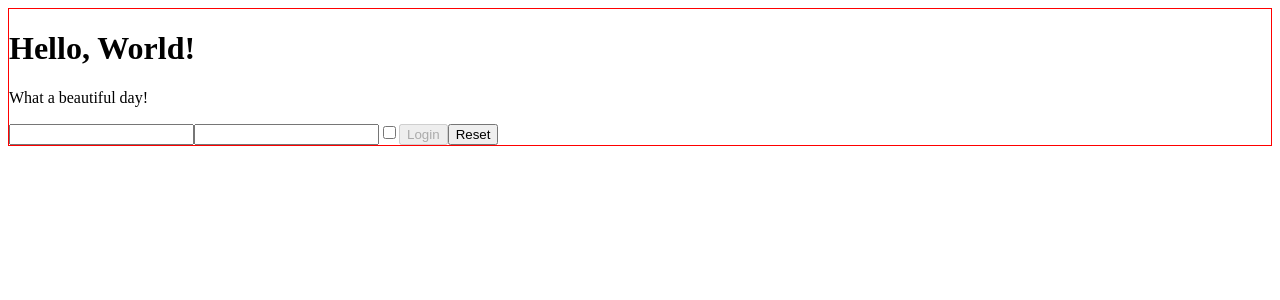
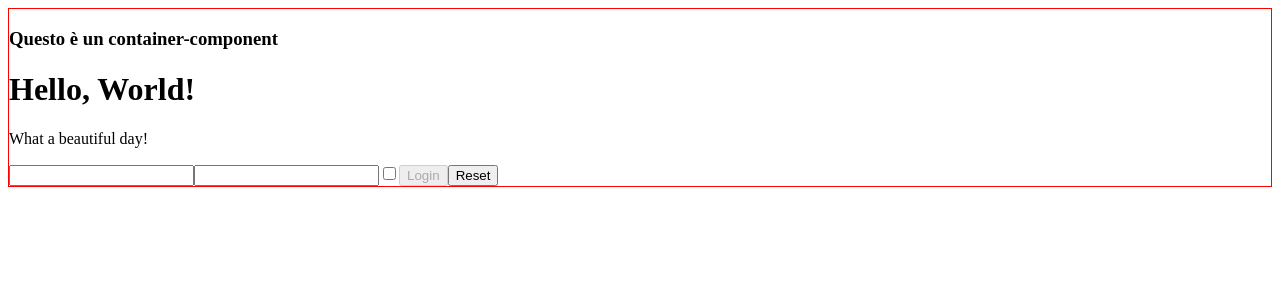
Before and after one commit to cicciocara/React-exercises, a React (Create React App) app in the folder react-exercises/: page / in a window 1280 px wide. Shown: the top 300 px of the page. Built offline with nearby package versions, Linux system fonts and the light colour scheme.

Commit message:
feat/exercise component-composition-02 completed

```diff
--- a/react-exercises/src/App.js
+++ b/react-exercises/src/App.js
@@ -18,7 +18,7 @@ export class App extends React.Component {
   render() {
     return (
       <div>
-        <Container>
+        <Container title='Questo è un container-component'>
           <Hello />
           <Login />
         </Container>
--- a/react-exercises/src/Container.js
+++ b/react-exercises/src/Container.js
@@ -1,11 +1,16 @@
-/* Create a Container component that renders
- its children within a div tag.
- Have the div tag use a white background and a red border,
-  either with a custom class or by using tailwindcss. */
+/* Modify the Container component
+so that it can display a title
+received within the title prop. */
+
 import React from 'react';
 
 export class Container extends React.Component {
   render() {
-    return <div className='componentStyle'>{this.props.children}</div>;
+    return (
+      <div className='componentStyle'>
+        {<h3>{this.props.title}</h3>}
+        {this.props.children}
+      </div>
+    );
   }
 }
```
